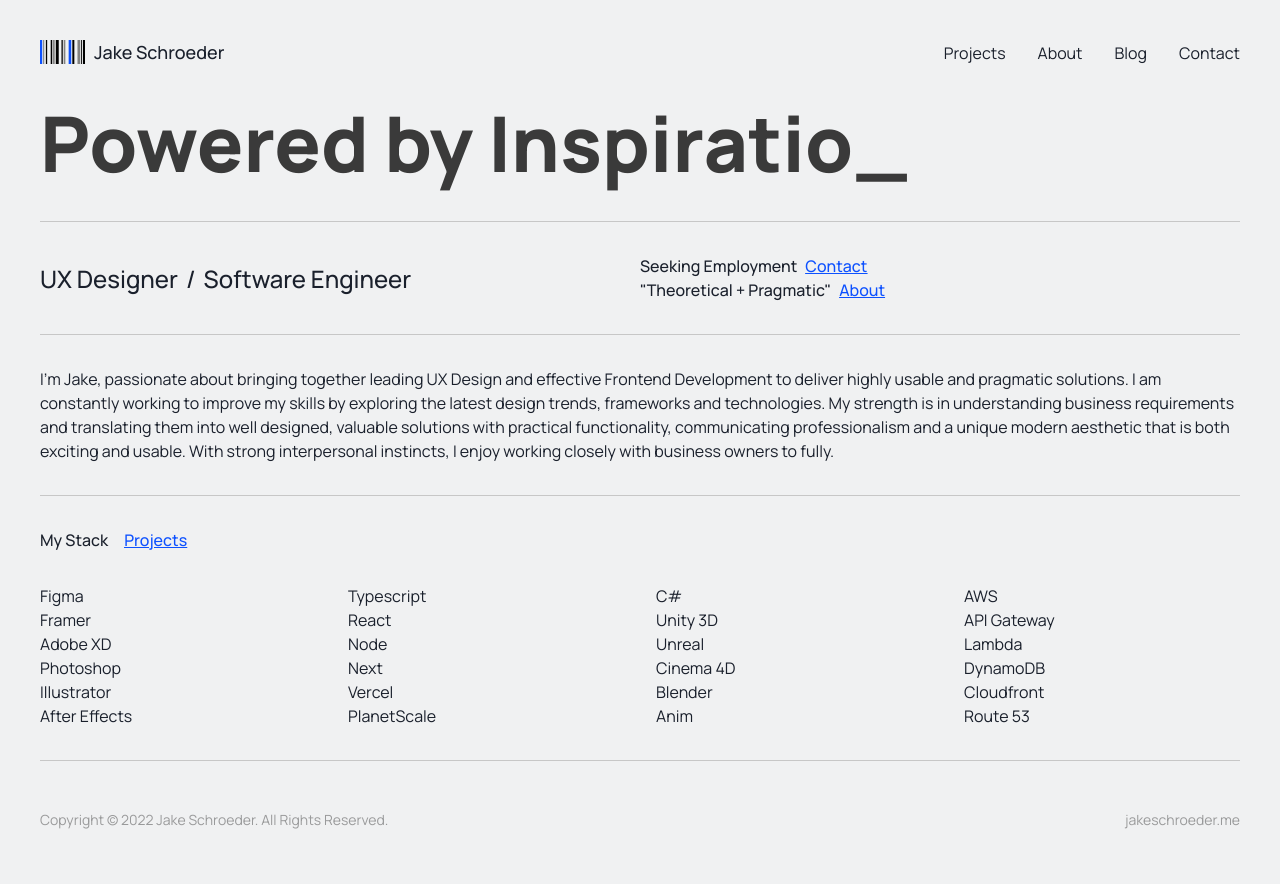
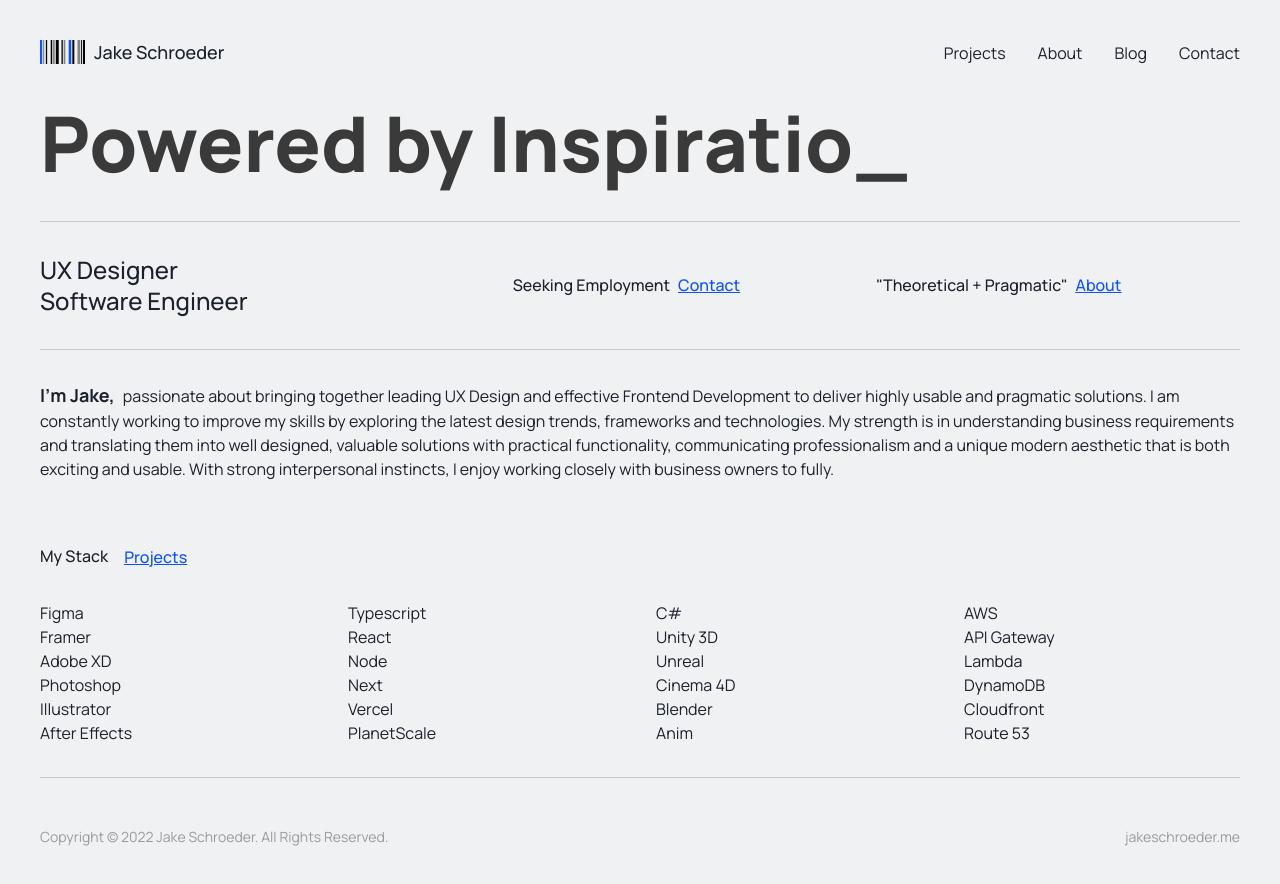
Before and after one commit to JakeSchroeder/jakethefirst.com, a Next.js app: page / in a window 1280 px wide. Shown: the top 884 px of the page. Built offline with nearby package versions, Linux system fonts and the light colour scheme.

Commit message:
added more responsiveness and updated chakra ui react lib

```diff
--- a/chakra/index.ts
+++ b/chakra/index.ts
@@ -14,9 +14,9 @@ import colors from "./colors";
 // import Button from './components/button'
 
 const breakpoints = {
-  sm: "572px",
+  sm: "580px",
   md: "600px",
-  lg: "1010px",
+  lg: "900px",
   xl: "1200px",
   "2xl": "1536px",
   container: "1600px",
--- a/components/loading/loader.tsx
+++ b/components/loading/loader.tsx
@@ -61,9 +61,11 @@ const Loader: FC<LoaderProps> = ({ setIsLoading }) => {
               {logo}
               <Heading fontSize="xl" as="h4" fontWeight="medium" ref={percentageTextRef}></Heading>
             </HStack>
-            <Heading textAlign="center" as="h1" fontSize={{ base: "14vw", sm: "7vw", lg: "5vw" }}>
-              Jake Schroeder
-            </Heading>
+            <motion.div>
+              <Heading textAlign="center" as="h1" fontSize={{ base: "14vw", sm: "7vw", lg: "5vw" }}>
+                Jake Schroeder
+              </Heading>
+            </motion.div>
             <Flex flexDir={{ base: "column", sm: "row" }} justifyContent="space-between" alignItems="center" w="100%">
               <Heading fontSize="xl" as="h4" fontWeight="medium" whiteSpace="nowrap">
                 UX Desginer
--- a/components/navigation/footer.tsx
+++ b/components/navigation/footer.tsx
@@ -10,6 +10,8 @@ const Footer: FC = () => {
       justifyContent="space-between"
       alignItems="center"
       color="blackAlpha.500"
+      borderTop="1px solid"
+      borderColor="border"
     >
       <Text fontSize="sm" textAlign={{ base: "center", md: "left" }}>
         Copyright © 2022 Jake Schroeder. All Rights Reserved.
--- a/components/navigation/header.tsx
+++ b/components/navigation/header.tsx
@@ -8,7 +8,7 @@ const Header: FC = () => {
 
   return (
     <>
-      <HStack justifyContent="space-between" alignItems="center" w="100%" pt="10">
+      <HStack justifyContent="space-between" alignItems="center" w="100%" pt={{ base: "4", md: "10" }}>
         <HStack>
           <svg xmlns="http://www.w3.org/2000/svg" width="46px" height="25px" fill="none" viewBox="0 0 46 25">
             <path fill="#0D51FF" d="M2.204 0H0v24.031h2.204V0z"></path>
--- a/components/sections/about.tsx
+++ b/components/sections/about.tsx
@@ -14,12 +14,18 @@ const AboutSection: FC = () => {
   return (
     <Grid
       py={{ base: "8", mid: "6vh" }}
-      templateColumns={{ base: "1fr 1fr", mid: "1.35fr 1fr 1fr" }}
+      templateColumns={{ base: "1fr 1fr", lg: "1.3fr 1fr 1fr", mid: "1.35fr 1fr 1fr" }}
+      borderTop={["0", "1px solid #C7C7C7"]}
       borderBottom="1px solid"
       borderColor="border"
       alignItems="center"
+      borderTopColor="border"
     >
-      <GridItem rowSpan={{ base: 1, md: 2, mid: 1 }} colSpan={{ base: 2, md: 1, mid: 1 }} pb={{ base: "8", md: "0" }}>
+      <GridItem
+        rowSpan={{ base: 1, sm: 2, lg: 1, mid: 1 }}
+        colSpan={{ base: 2, sm: 1, md: 1, mid: 1 }}
+        pb={{ base: "8", sm: "0" }}
+      >
         <SlideFade in={isOpen} offsetY="20px">
           <Heading
             as="h2"
@@ -27,9 +33,9 @@ const AboutSection: FC = () => {
             fontWeight={{ base: "black", sm: "medium" }}
             lineHeight="1.3"
           >
-            <Flex flexDirection={{ base: "column", lg: "row" }}>
+            <Flex flexDirection={{ base: "column", mid: "row" }}>
               <Text>UX Designer</Text>
-              <Text px="2" display={{ base: "none", lg: "block" }}>
+              <Text px="2" display={{ base: "none", mid: "block" }}>
                 {" "}
                 /{" "}
               </Text>
@@ -38,7 +44,7 @@ const AboutSection: FC = () => {
           </Heading>
         </SlideFade>
       </GridItem>
-      <GridItem colSpan={{ base: 2, md: 1, mid: 1 }} display="flex" alignItems="center">
+      <GridItem colSpan={{ base: 2, sm: 1, md: 1, mid: 1 }} display="flex" alignItems="center">
         <SlideFade in={isOpen} offsetY="20px">
           <Heading as="h2" fontSize={{ base: "md" }} fontWeight="medium" textAlign="left">
             Seeking Employment
@@ -59,7 +65,12 @@ const AboutSection: FC = () => {
         </SlideFade>
       </GridItem>
 
-      <GridItem colSpan={{ base: 2, md: 1, mid: 1 }} display="flex" alignItems="center" pt={{ base: "4", sm: "0" }}>
+      <GridItem
+        colSpan={{ base: 2, sm: 1, md: 1, mid: 1 }}
+        display="flex"
+        alignItems="center"
+        pt={{ base: "4", sm: "0" }}
+      >
         <SlideFade in={isOpen} offsetY="20px">
           <Heading as="h2" fontSize={{ base: "md" }} fontWeight="medium" textAlign="left">
             &quot;Theoretical +
--- a/components/sections/description.tsx
+++ b/components/sections/description.tsx
@@ -1,4 +1,4 @@
-import { Grid, GridItem, Heading, HStack, List, ListItem, Text } from "@chakra-ui/react";
+import { Box, Grid, GridItem, Heading, HStack, List, ListItem, Text } from "@chakra-ui/react";
 import Link from "next/link";
 import { FC } from "react";
 
@@ -8,17 +8,22 @@ const DescriptionSection: FC = () => {
       gap={{ base: "0", mid: "5%" }}
       templateColumns={{ base: "1fr", mid: "1.3fr  1fr 1fr" }}
       py={{ base: "8", mid: "6vh" }}
-      borderBottom="1px solid"
-      borderColor="border"
     >
-      <GridItem borderBottom={{ base: "1px solid", mid: "0" }} borderColor="border" pb={{ base: "8", mid: "0" }}>
+      <GridItem
+        borderBottom={{ base: "1px solid", md: "0", mid: "0" }}
+        borderColor="border"
+        pb={{ base: "8", mid: "0" }}
+      >
         <Text>
-          I’m Jake, passionate about bringing together leading UX Design and effective Frontend Development to deliver
-          highly usable and pragmatic solutions. I am constantly working to improve my skills by exploring the latest
-          design trends, frameworks and technologies. My strength is in understanding business requirements and
-          translating them into well designed, valuable solutions with practical functionality, communicating
-          professionalism and a unique modern aesthetic that is both exciting and usable. With strong interpersonal
-          instincts, I enjoy working closely with business owners to fully.
+          <Box as="span" display="inline" fontSize="lg" fontWeight="bold" pr="2">
+            I’m Jake,
+          </Box>
+          passionate about bringing together leading UX Design and effective Frontend Development to deliver highly
+          usable and pragmatic solutions. I am constantly working to improve my skills by exploring the latest design
+          trends, frameworks and technologies. My strength is in understanding business requirements and translating
+          them into well designed, valuable solutions with practical functionality, communicating professionalism and a
+          unique modern aesthetic that is both exciting and usable. With strong interpersonal instincts, I enjoy working
+          closely with business owners to fully.
         </Text>
       </GridItem>
       <GridItem colSpan={2} pt={{ base: "8", mid: "0" }}>
--- a/components/sections/title.tsx
+++ b/components/sections/title.tsx
@@ -2,9 +2,14 @@ import { Flex, Heading, SlideFade, useDisclosure } from "@chakra-ui/react";
 import { FC, useEffect } from "react";
 import { Typewriter, useTypewriter } from "react-simple-typewriter";
 import { TypewriterProps } from "react-simple-typewriter/dist/Hooks/useTypewriter";
+import { motion } from "framer-motion";
+
+const variants = {
+  visible: { opacity: 1 },
+  hidden: { opacity: 0 },
+};
 
 const TitleSection: FC = () => {
-  const { isOpen, onToggle } = useDisclosure();
   const { text, count } = useTypewriter({
     words: ["Inspiration.", "Creativity.", "Abstraction.", "Life."],
     loop: false,
@@ -14,14 +19,8 @@ const TitleSection: FC = () => {
     typeSpeed: 140,
   } as TypewriterProps);
 
-  useEffect(() => {
-    requestAnimationFrame(() => {
-      onToggle();
-    });
-  }, []);
-
   return (
-    <Flex borderBottom="1px solid" borderColor="border" display={{ base: "none", sm: "flex" }}>
+    <Flex display={{ base: "none", sm: "flex" }}>
       <Heading
         color="#3A3A3A"
         display="flex"
@@ -30,18 +29,16 @@ const TitleSection: FC = () => {
         py={{ base: "8", mid: "6vh" }}
         fontWeight="black"
       >
-        <SlideFade in={isOpen} offsetY="20px">
-          Powered by&nbsp;
-        </SlideFade>
-        <SlideFade
-          in={isOpen}
-          offsetY="20px"
+        <motion.div
+          key="loader"
+          variants={variants}
           transition={{
-            enter: {
-              delay: 0.5,
-            },
+            duration: 8,
+            delay: 5,
           }}
         >
+          Powered by&nbsp;
+        </motion.div>
         <Typewriter
           words={["Inspiration.", "Creativity.", "Abstraction.", "Code."]}
           loop={false}
@@ -51,7 +48,6 @@ const TitleSection: FC = () => {
           deleteSpeed={100}
           delaySpeed={1500}
         />
-        </SlideFade>
       </Heading>
     </Flex>
   );
--- a/package.json
+++ b/package.json
@@ -9,7 +9,7 @@
     "lint": "next lint"
   },
   "dependencies": {
-    "@chakra-ui/react": "^1.8.8",
+    "@chakra-ui/react": "2.0.0-next.0",
     "@emotion/react": "^11",
     "@emotion/styled": "^11",
     "framer-motion": "^6",
--- a/pages/_app.tsx
+++ b/pages/_app.tsx
@@ -29,7 +29,14 @@ function MyApp({ Component, pageProps, router }: AppProps) {
             <Loader setIsLoading={setIsLoading} />
           </motion.div>
         ) : (
-          <Container maxW="1440px" h="100%" px={{ base: "4", sm: "10" }}>
+          <Container
+            maxW="1440px"
+            h="100%"
+            px={{ base: "4", sm: "10" }}
+            display="flex"
+            justifyContent="space-between"
+            flexDirection="column"
+          >
             <Header />
             <Component {...pageProps} />
             <Footer />
--- a/pages/_document.tsx
+++ b/pages/_document.tsx
@@ -7,8 +7,8 @@ export default function Document() {
     <Html lang="en">
       <Head>
         <link
+          rel="stylesheet"
           href="https://fonts.googleapis.com/css2?family=Manrope:wght@300;400;500;700;800&display=swap"
-          rel="stylesheet"
         />
       </Head>
       <body>
--- a/pages/index.tsx
+++ b/pages/index.tsx
@@ -9,13 +9,13 @@ import Footer from "../components/navigation/footer";
 import { useEffect, useState } from "react";
 
 const Home: NextPage = () => {
-  const [isLoaded, setIsLoaded] = useState(false);
+  // const [isLoaded, setIsLoaded] = useState(false);
 
-  useEffect(() => {
-    setTimeout(() => {
-      setIsLoaded(true);
-    }, 5000);
-  }, []);
+  // useEffect(() => {
+  //   setTimeout(() => {
+  //     setIsLoaded(true);
+  //   }, 5000);
+  // }, []);
 
   return (
     <>
@@ -24,7 +24,6 @@ const Home: NextPage = () => {
         <meta name="description" content="User Experience Designer, Software Engineer, Personal Website" />
         <link rel="icon" href="/favicon.ico" />
       </Head>
-
       <TitleSection />
       <AboutSection />
       <DescriptionSection />
```
Also changed, not shown: 1 other file (tests, documents, lock files or other folders). Lines whose indentation alone changed are shown as unchanged.
